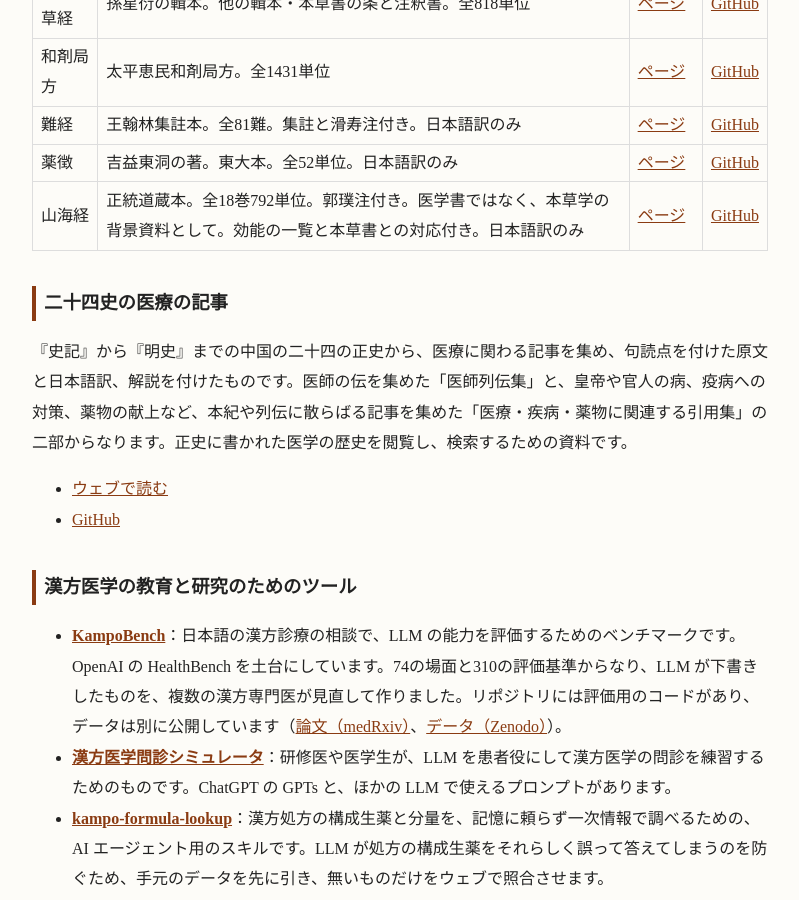
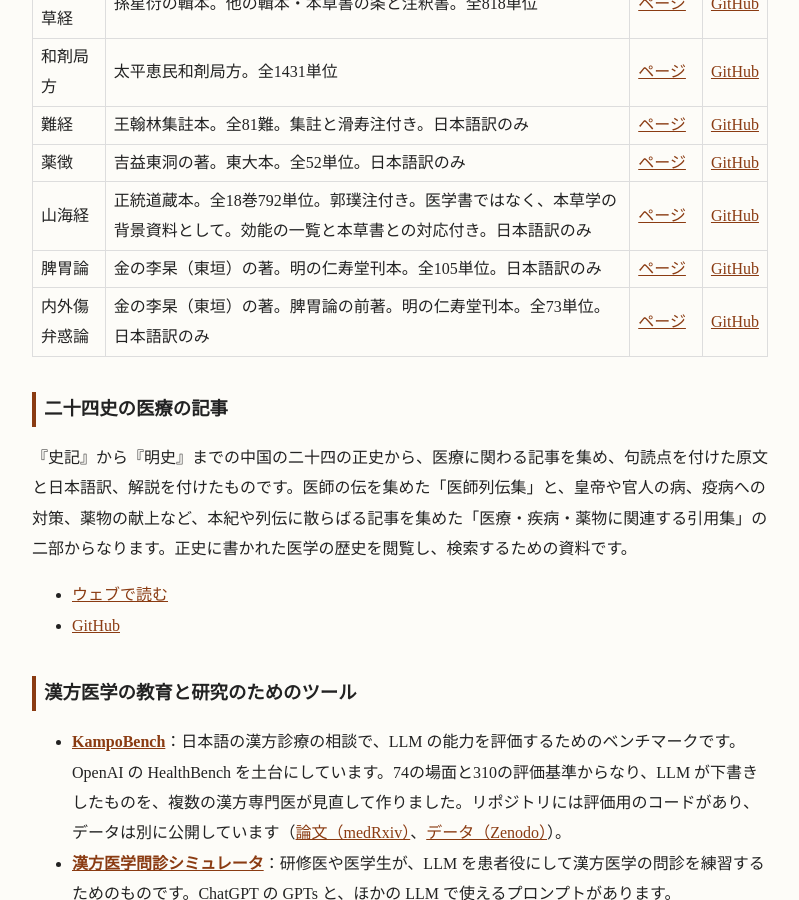
Before and after one commit to medicalcloud/medicalcloud.github.io, a Jekyll site: the page built from index.md, in a window 1280 px wide and 900 px high, scrolled down 808 px. Shown: the whole window, without its empty margins (240-1039 px from the left). Built offline with Jekyll 4.4.1, drawn with Linux system fonts in a browser that asks for light colours.

Commit message:
姉妹編に脾胃論・内外傷弁惑論を加える
Co-Authored-By: Claude Opus 5.5 <noreply@anthropic.com>
Claude-Session: https://claude.ai/code/session_01LRgAs9kiaN9gwPmZDVNvf2

```diff
--- a/index.md
+++ b/index.md
@@ -24,6 +24,8 @@ title: トップ
 | 難経 | 王翰林集註本。全81難。集註と滑寿注付き。日本語訳のみ | [ページ](https://medicalcloud.github.io/nangyo/) | [GitHub](https://github.com/medicalcloud/nangyo) |
 | 薬徴 | 吉益東洞の著。東大本。全52単位。日本語訳のみ | [ページ](https://medicalcloud.github.io/yakucho/) | [GitHub](https://github.com/medicalcloud/yakucho) |
 | 山海経 | 正統道蔵本。全18巻792単位。郭璞注付き。医学書ではなく、本草学の背景資料として。効能の一覧と本草書との対応付き。日本語訳のみ | [ページ](https://medicalcloud.github.io/sengaikyo/) | [GitHub](https://github.com/medicalcloud/sengaikyo) |
+| 脾胃論 | 金の李杲（東垣）の著。明の仁寿堂刊本。全105単位。日本語訳のみ | [ページ](https://medicalcloud.github.io/hiiron/) | [GitHub](https://github.com/medicalcloud/hiiron) |
+| 内外傷弁惑論 | 金の李杲（東垣）の著。脾胃論の前著。明の仁寿堂刊本。全73単位。日本語訳のみ | [ページ](https://medicalcloud.github.io/naigaishobenwakuron/) | [GitHub](https://github.com/medicalcloud/naigaishobenwakuron) |
 
 ## 二十四史の医療の記事
 
```
